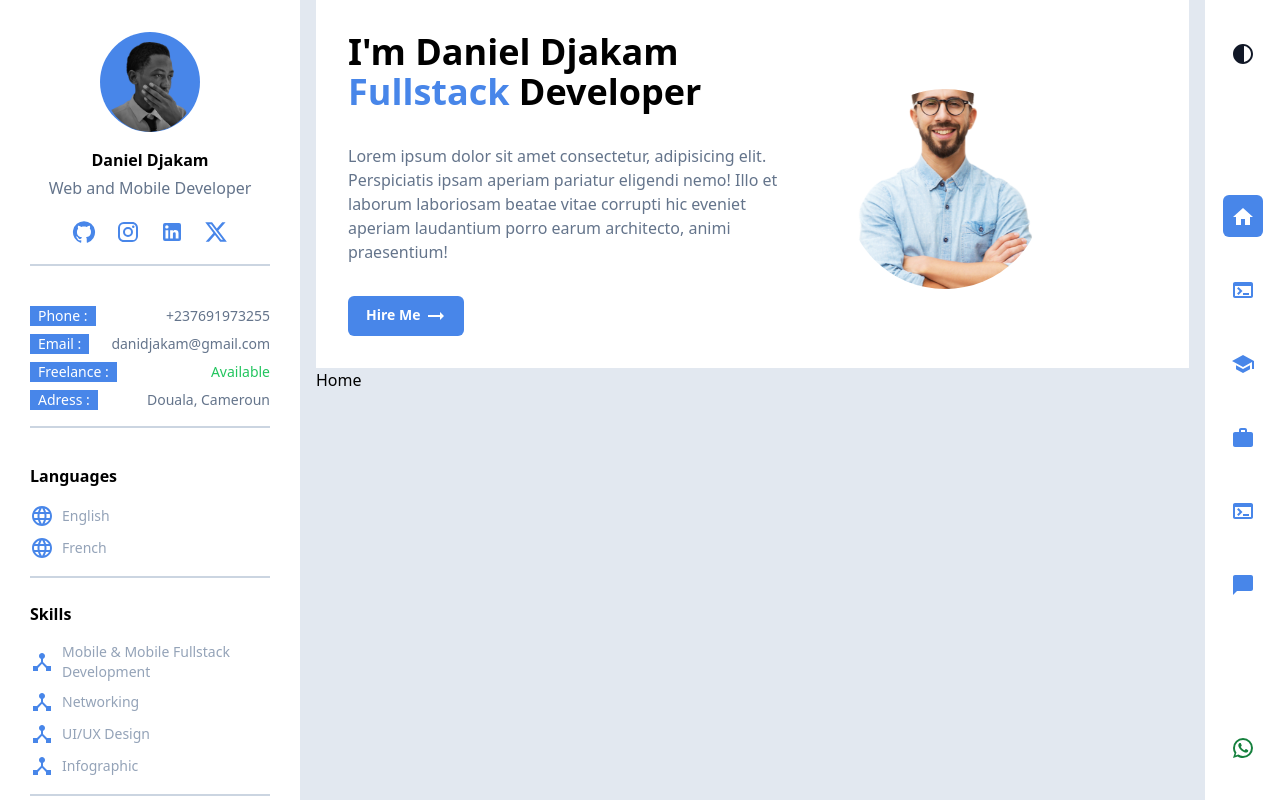
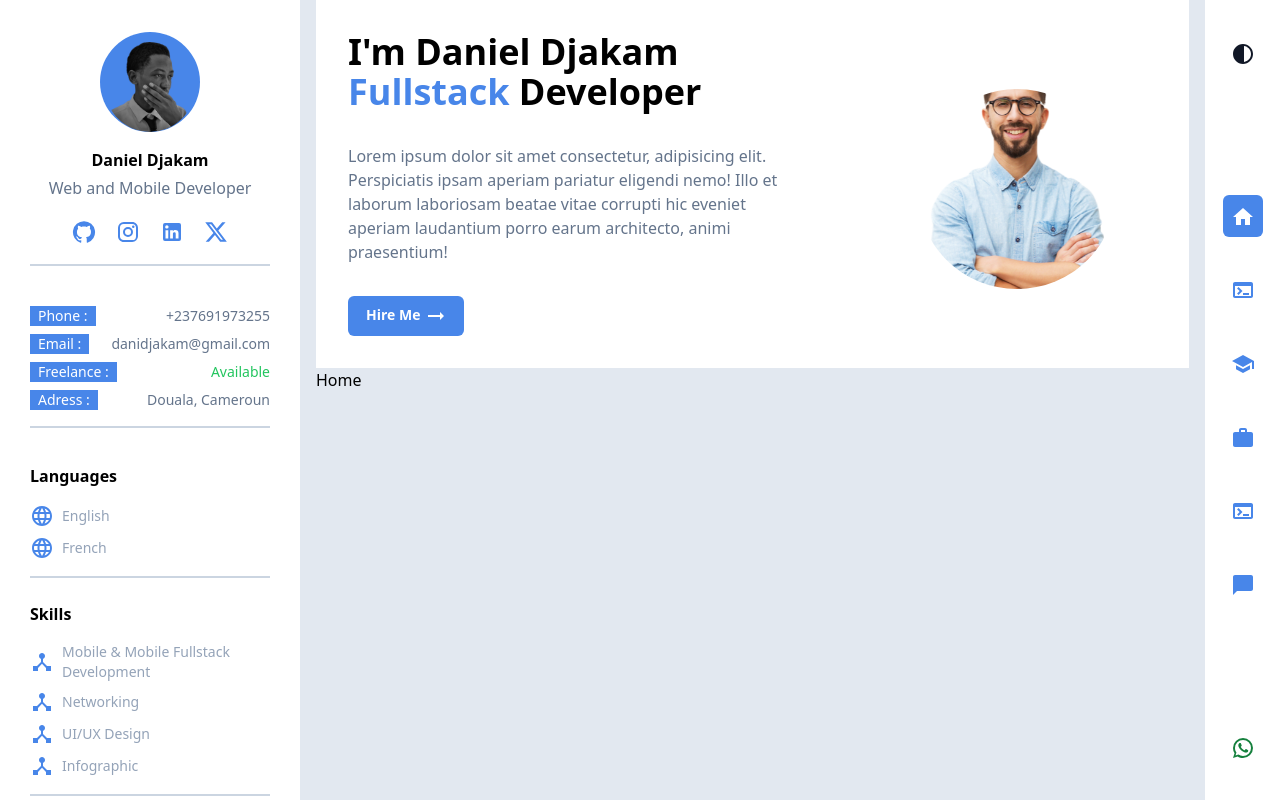
Before and after one commit to danieldjakam/my-portfolio, a React (Create React App) app: page / in a window 1280 px wide. Built offline with nearby package versions, Linux system fonts and the light colour scheme.

Commit message:
make sticky element

```diff
--- a/src/components/global/FixedElement.jsx
+++ b/src/components/global/FixedElement.jsx
@@ -16,7 +16,7 @@ function FixedElement() {
 
                 <CustomBtn text={<><span className='ml-0.5'>Hire Me <ArrowRightAlt/></span></>} className={'text-sm hover:bg-primary-fonced px-4  text-white font-bold rounded-full transition duration-500 ease-in-out hover:translate-x-2'}/>
             </div>
-            <div className="w-[40%]">
+            <div className="w-[40%] flex justify-center items-center">
                 <img src={image} className='w-[200px] h-[200px] object-cover rounded-full mt-[10px] ml-[5px]' alt='Daniel Djakam' />
             </div>
         </div>
```
